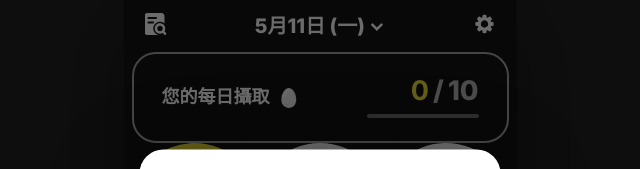
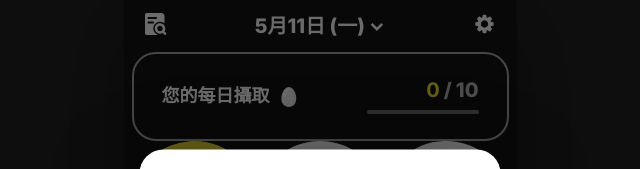
Before and after one commit to vickylan20-design/protein2026, a website: page index.html in a window 1280 px wide. Shown: the top 169 px of the page, 320-960 px from the left. Drawn offline with Linux system fonts and the light colour scheme.

Commit message:
Polish progress and records layout

```diff
--- a/styles.css
+++ b/styles.css
@@ -46,11 +46,14 @@ button {
   overflow-x: hidden;
   background: var(--bg);
   padding: 52px 8px 0;
+  display: flex;
+  flex-direction: column;
 }
 
 .home-view,
 .records-view {
   min-height: 0;
+  flex: 1;
   display: flex;
   flex-direction: column;
 }
@@ -149,7 +152,7 @@ h1 {
   align-items: center;
   gap: 4px;
   color: #b6b6b6;
-  font-size: 27px;
+  font-size: 20px;
   font-weight: 800;
   line-height: 1;
 }
@@ -607,7 +610,7 @@ h1 {
 
 .records-view {
   background: #fff;
-  border-radius: 24px 24px 0 0;
+  border-radius: 24px;
   margin: 8px -8px 0;
   padding: 20px;
   color: #111;
```
